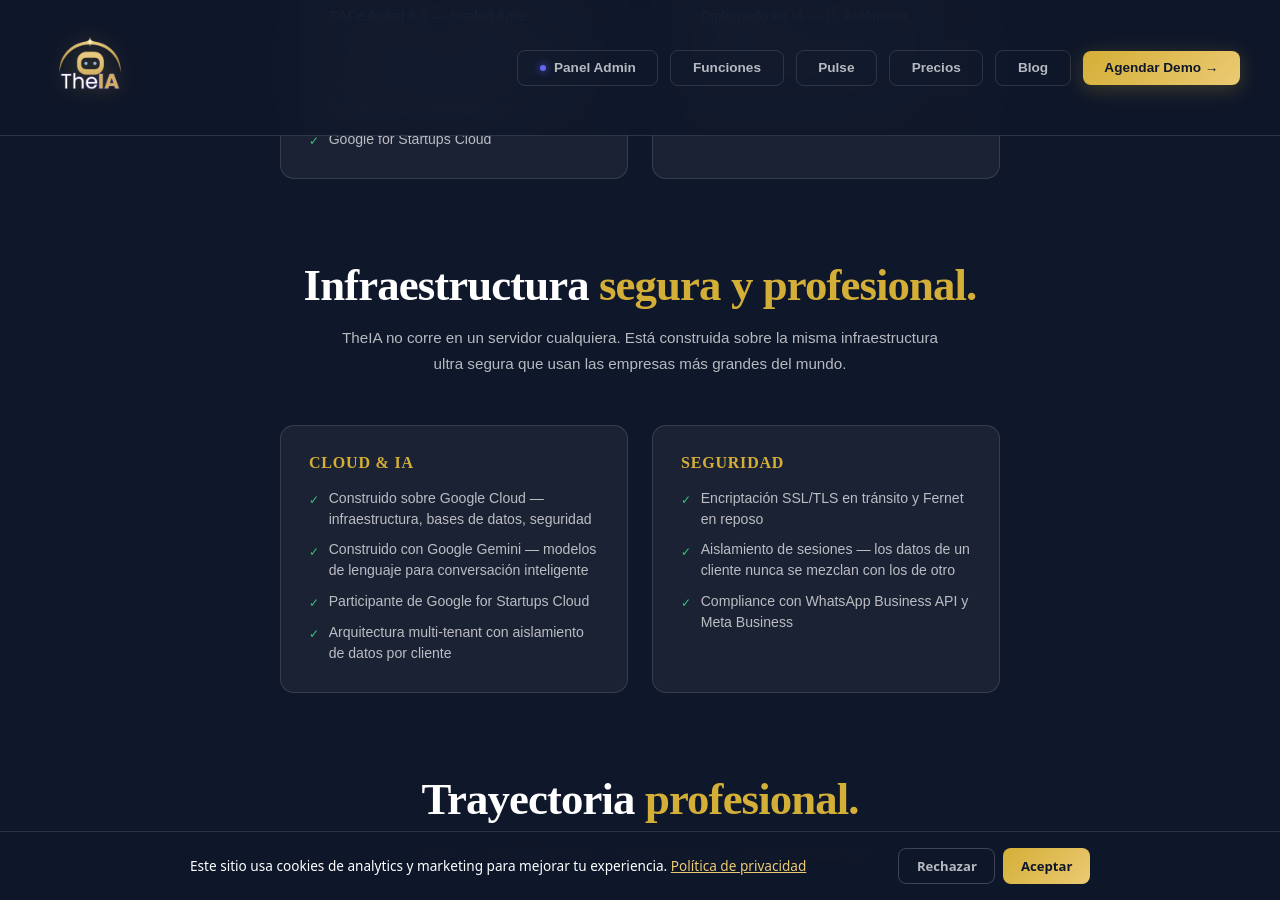
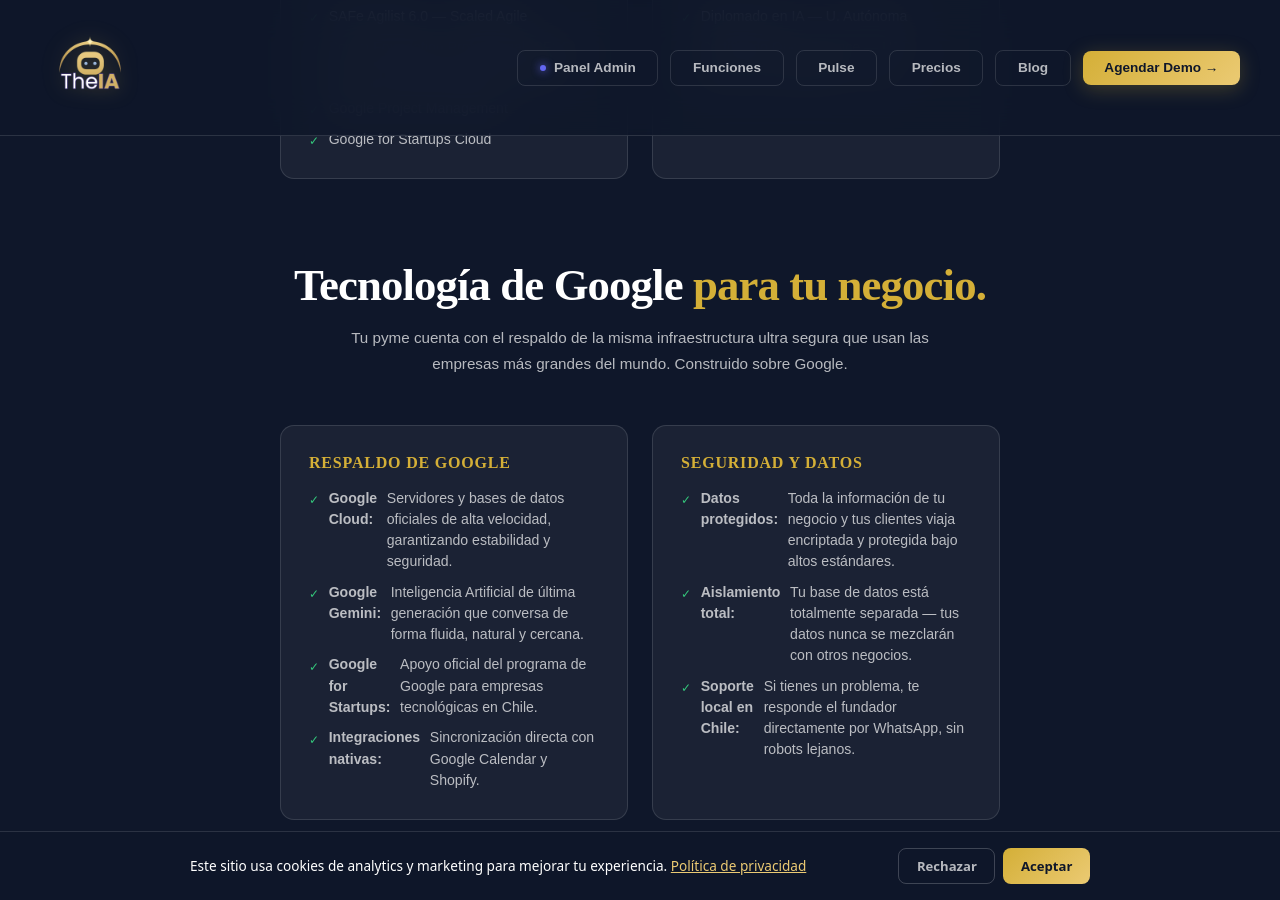
Before and after one commit to rodmera/theia-landing, a Jekyll site: the page nosotros.html, which Jekyll copies as it is, in a window 1280 px wide and 900 px high, scrolled down 1283 px. Built offline with Jekyll 4.4.1, drawn with Linux system fonts in a browser that asks for light colours.

Commit message:
feat(web): agregar respaldo tecnologico de confianza de Google en index y nosotros (HU-WEB-008)

```diff
--- a/nosotros.html
+++ b/nosotros.html
@@ -493,25 +493,25 @@
 
   <section class="credentials" style="padding-top:0;">
     <div class="container">
-      <h2 class="section-title reveal">Infraestructura <span class="gold">segura y profesional.</span></h2>
-      <p class="section-sub reveal">TheIA no corre en un servidor cualquiera. Está construida sobre la misma infraestructura ultra segura que usan las empresas más grandes del mundo.</p>
+      <h2 class="section-title reveal">Tecnología de Google <span class="gold">para tu negocio.</span></h2>
+      <p class="section-sub reveal">Tu pyme cuenta con el respaldo de la misma infraestructura ultra segura que usan las empresas más grandes del mundo. Construido sobre Google.</p>
 
       <div class="cred-grid reveal">
         <div class="cred-card">
-          <h3>Cloud & IA</h3>
+          <h3>Respaldo de Google</h3>
           <ul class="cred-list">
-            <li><span class="cred-check">✓</span> Construido sobre Google Cloud — infraestructura, bases de datos, seguridad</li>
-            <li><span class="cred-check">✓</span> Construido con Google Gemini — modelos de lenguaje para conversación inteligente</li>
-            <li><span class="cred-check">✓</span> Participante de Google for Startups Cloud</li>
-            <li><span class="cred-check">✓</span> Arquitectura multi-tenant con aislamiento de datos por cliente</li>
+            <li><span class="cred-check">✓</span> <strong>Google Cloud:</strong> Servidores y bases de datos oficiales de alta velocidad, garantizando estabilidad y seguridad.</li>
+            <li><span class="cred-check">✓</span> <strong>Google Gemini:</strong> Inteligencia Artificial de última generación que conversa de forma fluida, natural y cercana.</li>
+            <li><span class="cred-check">✓</span> <strong>Google for Startups:</strong> Apoyo oficial del programa de Google para empresas tecnológicas en Chile.</li>
+            <li><span class="cred-check">✓</span> <strong>Integraciones nativas:</strong> Sincronización directa con Google Calendar y Shopify.</li>
           </ul>
         </div>
         <div class="cred-card">
-          <h3>Seguridad</h3>
+          <h3>Seguridad y Datos</h3>
           <ul class="cred-list">
-            <li><span class="cred-check">✓</span> Encriptación SSL/TLS en tránsito y Fernet en reposo</li>
-            <li><span class="cred-check">✓</span> Aislamiento de sesiones — los datos de un cliente nunca se mezclan con los de otro</li>
-            <li><span class="cred-check">✓</span> Compliance con WhatsApp Business API y Meta Business</li>
+            <li><span class="cred-check">✓</span> <strong>Datos protegidos:</strong> Toda la información de tu negocio y tus clientes viaja encriptada y protegida bajo altos estándares.</li>
+            <li><span class="cred-check">✓</span> <strong>Aislamiento total:</strong> Tu base de datos está totalmente separada — tus datos nunca se mezclarán con otros negocios.</li>
+            <li><span class="cred-check">✓</span> <strong>Soporte local en Chile:</strong> Si tienes un problema, te responde el fundador directamente por WhatsApp, sin robots lejanos.</li>
           </ul>
         </div>
       </div>
```
Also changed, not shown: index.html (+52 -12 lines).
